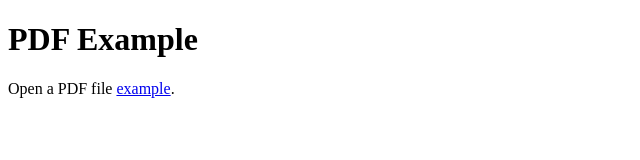
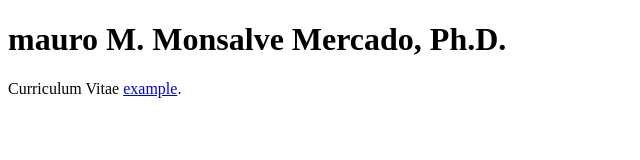
Before and after one commit to mauro-m-monsalve/mauro-m-monsalve.github.io, a plain HTML site: page index.html in a window 1280 px wide. Shown: the whole page, without its empty margins (0-640 px from the left). Drawn offline with Linux system fonts and the light colour scheme.

Commit message:
Update index.html

```diff
--- a/index.html
+++ b/index.html
@@ -4,7 +4,7 @@
     <title>Title of the document</title>
   </head>
   <body>
-    <h1>PDF Example</h1>
-    <p>Open a PDF file <a href="cv.pdf">example</a>.</p>
+    <h1>mauro M. Monsalve Mercado, Ph.D.</h1>
+    <p>Curriculum Vitae <a href="cv.pdf">example</a>.</p>
   </body>
 </html>
```
